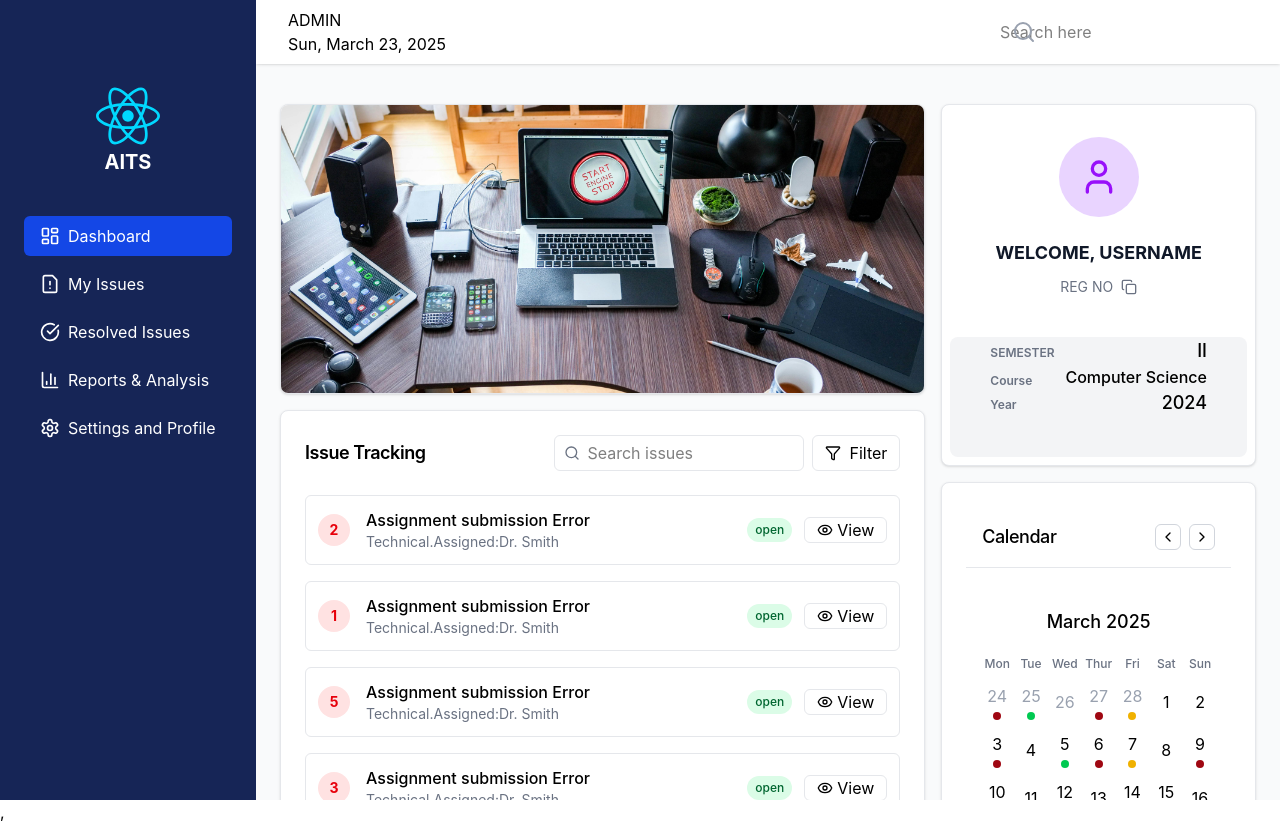
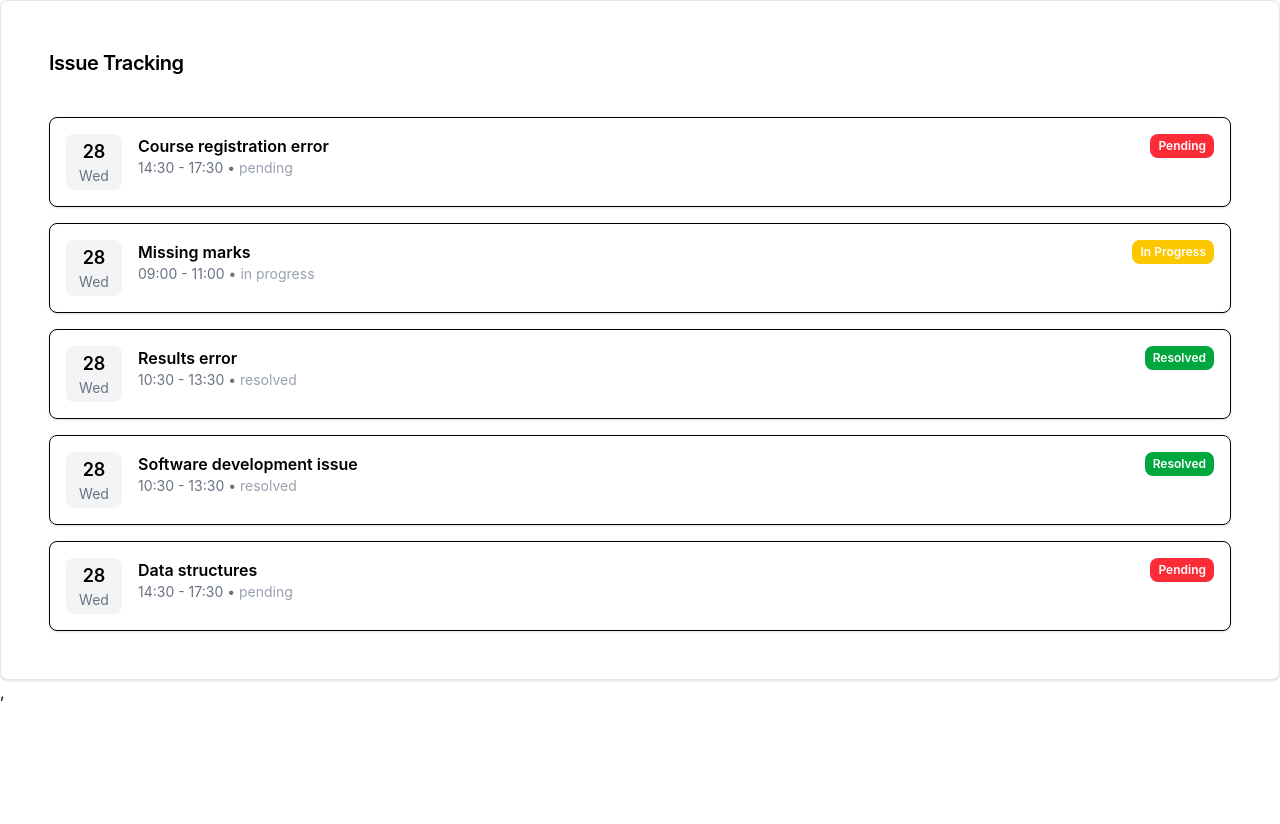
Before and after one commit to Suubi08/academic_issue_tracking_system, a React (Vite) app in the folder client/: page /studentdashboard in a window 1280 px wide. After the commit the page ends 800 px from the top, so only its background shows below. Built offline with nearby package versions, Linux system fonts and the light colour scheme.

Commit message:
tracking

```diff
--- a/client/src/App.jsx
+++ b/client/src/App.jsx
@@ -3,13 +3,15 @@ import AllRoutes from "./routes/AllRoutes";
 import { Issuetable } from "./components";
 import Test from "./components/Test";
 import GoodCard from './components/GoodCard'
+import IssueTracking from "./components/IssueTracking";
 
 const App = () => {
   return (
     <div>
       {/* <GoodCard/> */}
       {/* <Test/> */}
-      <AllRoutes />
+      {/* <AllRoutes /> */}
+      <IssueTracking/>
     </div>
   );
 };
--- /dev/null
+++ b/client/src/components/IssueTracking.jsx
@@ -0,0 +1,83 @@
+import React from "react";
+import { Card, CardContent, CardHeader, CardTitle } from "./ui/Card";
+
+const IssueTracking = () => {
+  const issues = [
+    { id: "1", title: "Course registration error", status: "Pending", lastUpdate: "Feb 15, 2025" },
+    { id: "2", title: "Missing marks", status: "In Progress", lastUpdate: "Feb 15, 2025" },
+    { id: "3", title: "Results error", status: "Resolved", lastUpdate: "Feb 15, 2025" },
+    { id: "4", title: "Software development issue", status: "Resolved", lastUpdate: "Feb 15, 2025" },
+    { id: "5", title: "Data structures", status: "Pending", lastUpdate: "Feb 15, 2028" },
+  ];
+
+  const getStatusStyles = (status) => {
+    switch (status) {
+      case "Resolved":
+        return "bg-green-600";
+      case "In Progress":
+        return "bg-yellow-400";
+      case "Pending":
+        return "bg-red-500";
+      default:
+        return "bg-gray-400";
+    }
+  };
+
+  const getStatusTime = (status) => {
+    switch (status) {
+      case "Resolved":
+        return "10:30 - 13:30";
+      case "In Progress":
+        return "09:00 - 11:00";
+      case "Pending":
+        return "14:30 - 17:30";
+      default:
+        return "N/A";
+    }
+  };
+
+  return (
+    <Card className="p-6">
+      <CardHeader>
+        <CardTitle>
+          <h2 className="text-xl font-semibold mb-4">Issue Tracking</h2>
+        </CardTitle>
+      </CardHeader>
+
+      <CardContent className="space-y-4">
+        {issues.map((issue) => (
+          <div
+            key={issue.id}
+            className="flex items-start gap-4 p-4 border rounded-lg shadow-sm"
+          >
+            {/* Date Section */}
+            <div className="flex flex-col items-center justify-center w-14 h-14 bg-gray-100 rounded-lg">
+              <span className="text-lg font-semibold">28</span>
+              <span className="text-sm text-gray-500">Wed</span>
+            </div>
+
+            {/* Issue Details */}
+            <div className="flex-1">
+              <h3 className="font-semibold">{issue.title}</h3>
+              <p className="text-gray-500 text-sm">
+                {getStatusTime(issue.status)} •{" "}
+                <span className="text-gray-400">{issue.status.toLowerCase()}</span>
+              </p>
+            </div>
+
+            {/* Status Badge */}
+            <span
+              className={`text-white text-xs font-semibold px-2 py-1 rounded-lg ${getStatusStyles(
+                issue.status
+              )}`}
+            >
+              {issue.status}
+            </span>
+          </div>
+        ))}
+      </CardContent>
+    </Card>
+  );
+};
+
+export default IssueTracking;
--- a/client/src/components/IssueUpdates.jsx
+++ b/client/src/components/IssueUpdates.jsx
@@ -1,34 +1,54 @@
-import React from 'react'
+import React from 'react';
 
-const IssueUpdates = ({issues}) => {
+const IssueUpdates = ({ issues }) => {
+  const getStatusStyles = (status) => {
+    switch (status) {
+      case 'Resolved':
+        return 'bg-green-800';
+      case 'Pending':
+        return 'bg-yellow-400';
+      default:
+        return 'bg-red-800';
+    }
+  };
+
+  const getStatusTime = (status) => {
+    switch (status) {
+      case 'Resolved':
+        return 'Wed 10:30-13:30';
+      case 'In Progress':
+        return 'Thu 09:00-11:00';
+      default:
+        return '14:30-17:30';
+    }
+  };
 
   return (
-    <div>
-        {issues.map((issue)=>(
-            <div key={issue.id} className='flex items-center justify-between p-3 border rounded-lg'>
-                <div className='flex flex-col '>
-                <span className='font-medium'>{issue.title}</span>
-                <div className='flex items-center justify-between gap-7 mt-2'>
-                      {/* i will adjust if the issue is resolved  */}
-                      <span className='ml-2 text-xs text-gray-800'>{issue.status === "Resolved"
-                    ? "Wed 10:30-13:30"
-                    : issue.status === "In Progress"
-                      ? "Thu 09:00-11:00"
-                      : "14:30-17:30"}</span>
-                    <span
-                    className={
-                        `inline-flex items-center px-2 py-0.5  text-white rounded-full ${
-                            issue.status==='Resolved'?'bg-green-800':issue.status==='Pending'?'bg-yellow-400':'bg-red-800'
-                        }`
-                    }>{issue.status}</span>
-
-
-                    </div>
-                    </div>
+    <div className="space-y-4">
+      {issues.map((issue) => (
+        <div
+          key={issue.id}
+          className="flex items-center justify-between p-4 border rounded-lg shadow-sm"
+        >
+          <div className="flex flex-col">
+            <span className="font-medium text-lg">{issue.title}</span>
+            <div className="flex items-center gap-4 mt-2">
+              <span className="text-sm text-gray-600">
+                {getStatusTime(issue.status)}
+              </span>
+              <span
+                className={`inline-flex items-center px-3 py-1 text-sm font-semibold text-white rounded-full ${getStatusStyles(
+                  issue.status
+                )}`}
+              >
+                {issue.status}
+              </span>
             </div>
-        ))}
+          </div>
+        </div>
+      ))}
     </div>
-  )
-}
+  );
+};
 
 export default IssueUpdates;
```
